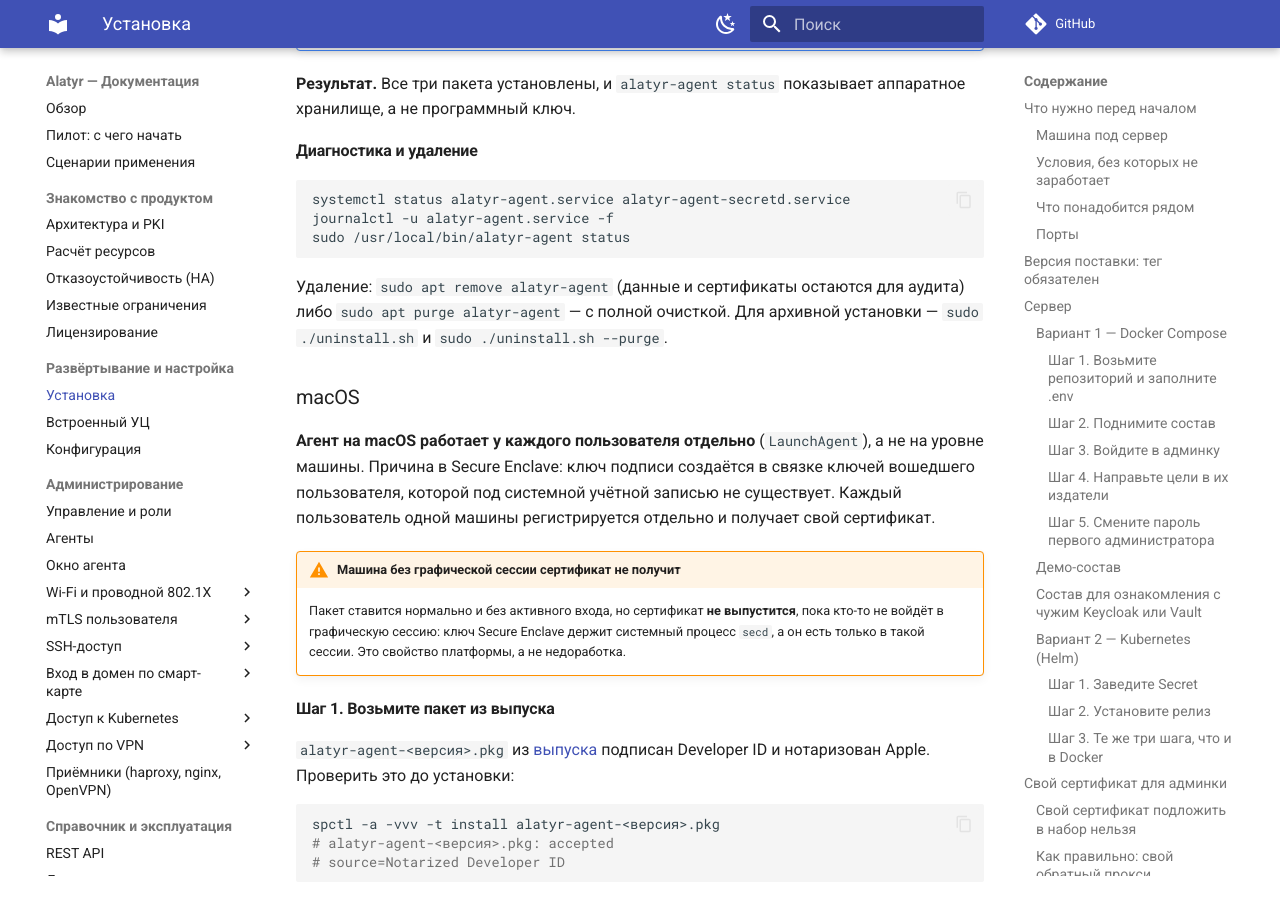
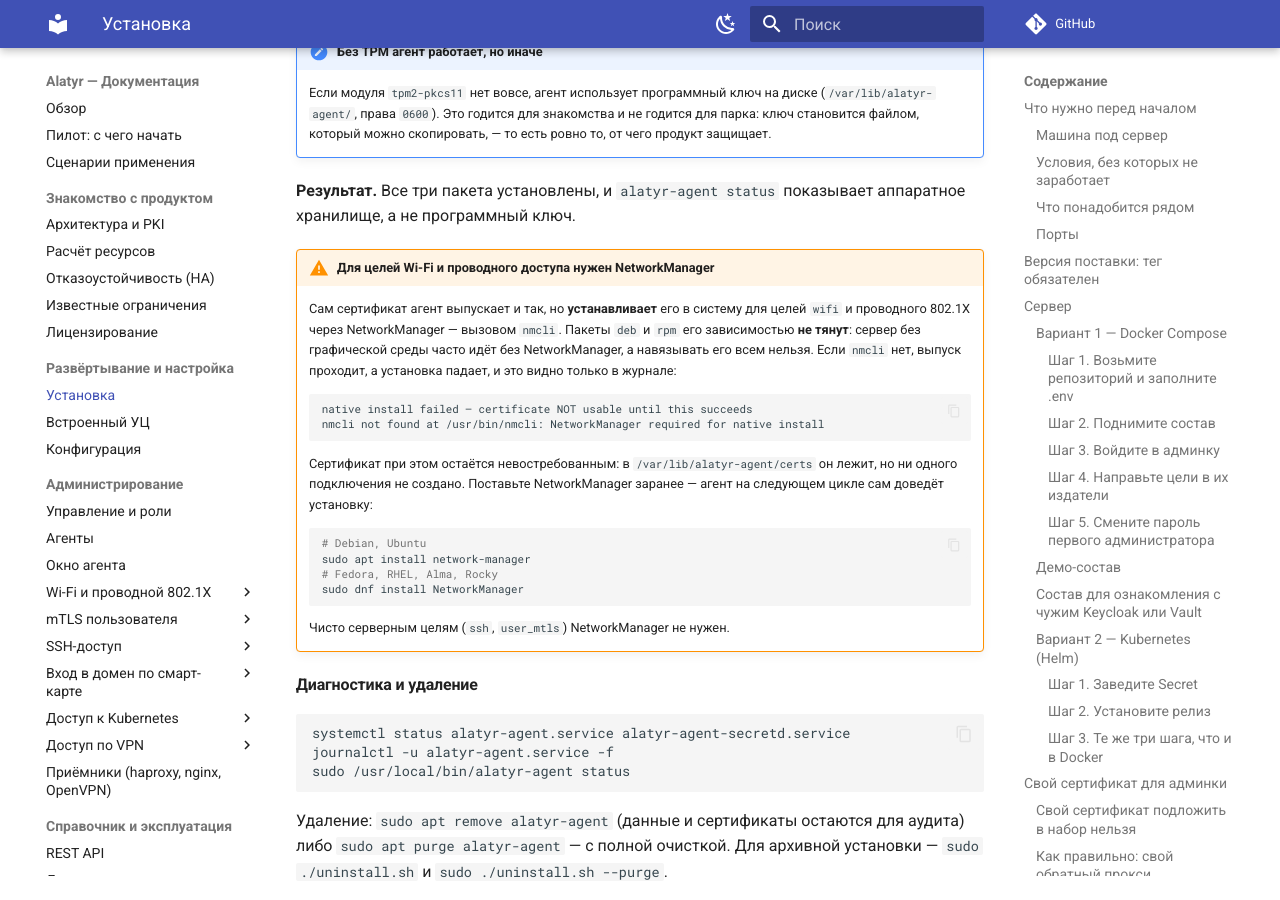
Before and after one commit to s3m4rgl/alatyr-docs, an MkDocs documentation site: the page built from docs/installation.md, in a window 1280 px wide and 900 px high, scrolled down 13668 px. Built offline with MkDocs 1.6.1 and Material for MkDocs 9.7.7, drawn with Linux system fonts in a browser that asks for light colours; comment, search, counter and statistics services are not loaded; some of the changed text lies outside the part shown.

Commit message:
docs(install): http для API :8090, порт 8443, зависимость NetworkManager на Linux
Проверено живым развёртыванием с нуля из релизного набора 1.5.6 на чистой
Debian-12 VM (сеть 10.88/24):

1. Prereq-проверка API писала curl https://<имя>:8090/health — порт 8090
   отдаётся по HTTP, https даёт connection refused. Исправлено на http.
2. В таблицу портов добавлена строка 8443: админка по HTTPS в наборе
   развёртывания из выпуска (рекомендованный путь); http://IP:3000 на этой
   установке перенаправляет на :8443, а API на 8090 остаётся по HTTP.
3. Для целей wifi и проводного 802.1X на Linux агент устанавливает сертификат
   через NetworkManager (nmcli); deb/rpm его не тянут. Без него выпуск проходит,
   а установка падает (native install failed — certificate NOT usable), видно
   только в журнале. Добавлено предупреждение в раздел Linux, Шаг 3.

Co-Authored-By: Claude Opus 5 (1M context) <noreply@anthropic.com>

````diff
--- a/docs/installation.md
+++ b/docs/installation.md
@@ -38,7 +38,7 @@ Alatyr состоит из двух частей, и ставятся они н
 |---|---|---|
 | Синхронизированное время | Сертификаты и токены проверяются по времени; расхождение в минуты даёт отказы, которые выглядят как ошибки прав | `timedatectl status` |
 | Разрешение имени сервера в DNS | Агенты обращаются к серверу по имени; адрес в конфигурации переживает переезд хуже | `getent hosts <имя>` с машины агента |
-| Доступ агентов к API сервера | Без него агент зарегистрируется, но сертификат не получит | `curl https://<имя>:8090/health` |
+| Доступ агентов к API сервера | Без него агент зарегистрируется, но сертификат не получит | `curl http://<имя>:8090/health` |
 | Исходящий доступ к реестру образов | Иначе образы придётся переносить вручную | `docker pull s3m4rgl/alatyr-server:<тег>` |
 
 ### Что понадобится рядом
@@ -61,6 +61,7 @@ Windows и Linux, Secure Enclave на macOS либо поддерживаема
 |---|---|
 | `8090` | API сервера (`docker-compose.yml`, меняется через `ALATYR_API_PORT`) |
 | `3000` | админка (`docker-compose.yml`, меняется через `ALATYR_UI_PORT`) |
+| `8443` | админка по HTTPS в наборе развёртывания из выпуска (меняется через `ALATYR_HTTPS_PORT`); `3000` на этой установке перенаправляет сюда, а API на `8090` остаётся по HTTP |
 | `13000` / `18090` | демо-состав (`docker-compose.demo.yml`): админка / API |
 | `8200` | Vault |
 | `8080` | Keycloak (состав для ознакомления `docker-compose.dev.yml`) |
@@ -567,6 +568,32 @@ dpkg -l libtpm2-pkcs11-1 p11-kit libengine-pkcs11-openssl
 **Результат.** Все три пакета установлены, и `alatyr-agent status` показывает
 аппаратное хранилище, а не программный ключ.
 
+!!! warning "Для целей Wi-Fi и проводного доступа нужен NetworkManager"
+    Сам сертификат агент выпускает и так, но **устанавливает** его в систему
+    для целей `wifi` и проводного 802.1X через NetworkManager — вызовом
+    `nmcli`. Пакеты `deb` и `rpm` его зависимостью **не тянут**: сервер без
+    графической среды часто идёт без NetworkManager, а навязывать его всем
+    нельзя. Если `nmcli` нет, выпуск проходит, а установка падает, и это
+    видно только в журнале:
+
+    ```
+    native install failed — certificate NOT usable until this succeeds
+    nmcli not found at /usr/bin/nmcli: NetworkManager required for native install
+    ```
+
+    Сертификат при этом остаётся невостребованным: в `/var/lib/alatyr-agent/certs`
+    он лежит, но ни одного подключения не создано. Поставьте NetworkManager
+    заранее — агент на следующем цикле сам доведёт установку:
+
+    ```bash
+    # Debian, Ubuntu
+    sudo apt install network-manager
+    # Fedora, RHEL, Alma, Rocky
+    sudo dnf install NetworkManager
+    ```
+
+    Чисто серверным целям (`ssh`, `user_mtls`) NetworkManager не нужен.
+
 #### Диагностика и удаление
 
 ```bash
````
